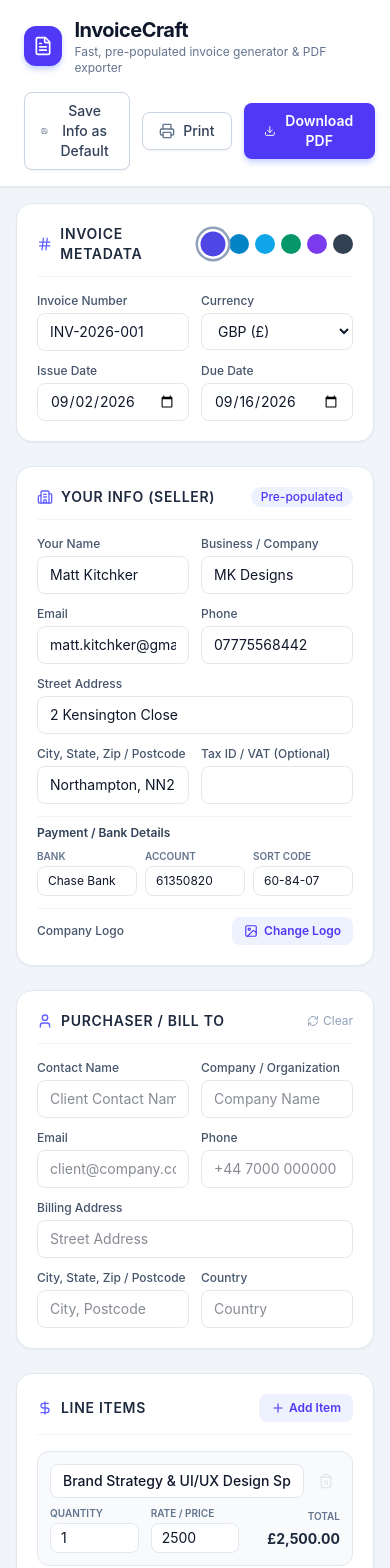
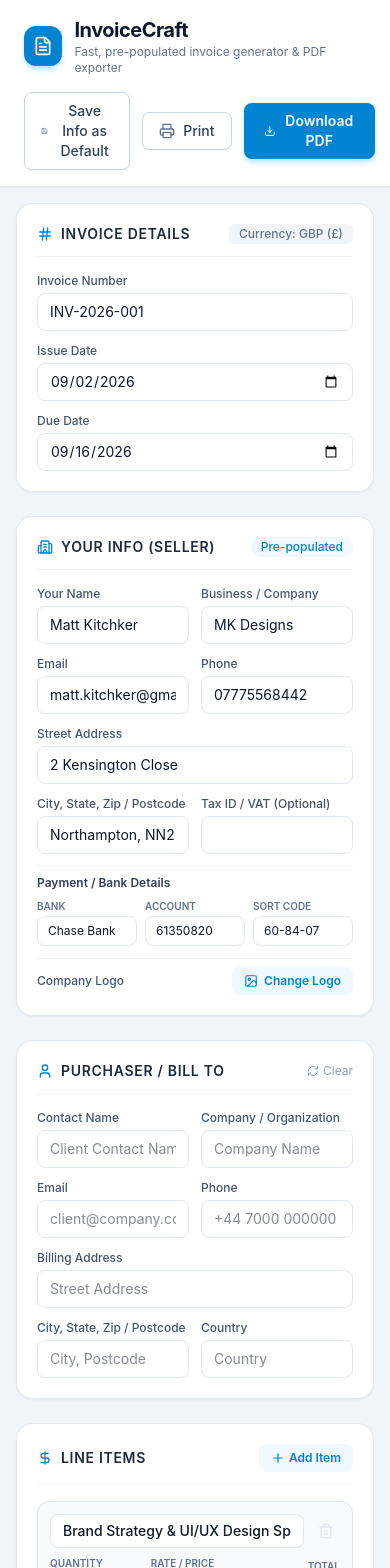
Before and after one commit to kitchyk00/invoice, a React (Vite) app: page / in a window 390 px wide. Shown: the top 1568 px of the page. Built offline with nearby package versions, Linux system fonts and the light colour scheme.

Commit message:
Set brand blue (#0284c7) as default, remove color picker, lock currency to GBP (£)

```diff
--- a/src/App.tsx
+++ b/src/App.tsx
@@ -36,23 +36,7 @@ const DEFAULT_CLIENT: ClientInfo = {
   country: ''
 };
 
-const CURRENCIES = [
-  { code: 'GBP', symbol: '£', label: 'GBP (£)' },
-  { code: 'USD', symbol: '$', label: 'USD ($)' },
-  { code: 'EUR', symbol: '€', label: 'EUR (€)' },
-  { code: 'CAD', symbol: 'CA$', label: 'CAD (CA$)' },
-  { code: 'AUD', symbol: 'A$', label: 'AUD (A$)' },
-  { code: 'JPY', symbol: '¥', label: 'JPY (¥)' },
-];
-
-const ACCENT_COLORS = [
-  { name: 'Indigo', value: '#4f46e5' },
-  { name: 'Blue', value: '#0284c7' },
-  { name: 'Sky', value: '#0ea5e9' },
-  { name: 'Emerald', value: '#059669' },
-  { name: 'Violet', value: '#7c3aed' },
-  { name: 'Slate', value: '#334155' },
-];
+const BRAND_ACCENT_COLOR = '#0284c7';
 
 export default function App() {
   const [savedSuccess, setSavedSuccess] = useState(false);
@@ -80,10 +64,6 @@ export default function App() {
     return DEFAULT_SELLER;
   };
 
-  const getInitialColor = (): string => {
-    return localStorage.getItem(STORAGE_KEY_COLOR) || '#4f46e5';
-  };
-
   const [invoice, setInvoice] = useState<InvoiceData>({
     invoiceNumber: 'INV-' + new Date().getFullYear() + '-001',
     issueDate: new Date().toISOString().split('T')[0],
@@ -99,7 +79,7 @@ export default function App() {
     discountType: 'percentage',
     notes: 'Thank you for your business! Please feel free to reach out if you have any questions regarding this invoice.',
     terms: 'Payment is due within 14 days of issue date.',
-    accentColor: getInitialColor()
+    accentColor: BRAND_ACCENT_COLOR
   });
 
   // Calculate totals
@@ -212,7 +192,7 @@ export default function App() {
       <header className="bg-white border-b border-slate-200 sticky top-0 z-30 px-6 py-4 shadow-xs">
         <div className="max-w-7xl mx-auto flex flex-wrap items-center justify-between gap-4">
           <div className="flex items-center gap-3">
-            <div className="w-10 h-10 rounded-xl bg-indigo-600 flex items-center justify-center text-white shadow-md shadow-indigo-200">
+            <div className="w-10 h-10 rounded-xl bg-sky-600 flex items-center justify-center text-white shadow-md shadow-sky-200">
               <FileText className="w-5 h-5" />
             </div>
             <div>
@@ -251,7 +231,7 @@ export default function App() {
             <button
               onClick={handleExportPDF}
               disabled={isExporting}
-              className="inline-flex items-center gap-2 px-5 py-2 text-sm font-semibold text-white bg-indigo-600 rounded-lg hover:bg-indigo-700 active:bg-indigo-800 transition shadow-md shadow-indigo-200 disabled:opacity-50 cursor-pointer"
+              className="inline-flex items-center gap-2 px-5 py-2 text-sm font-semibold text-white bg-sky-600 rounded-lg hover:bg-sky-700 active:bg-sky-800 transition shadow-md shadow-sky-200 disabled:opacity-50 cursor-pointer"
             >
               <Download className="w-4 h-4" />
               <span>{isExporting ? 'Generating PDF...' : 'Download PDF'}</span>
@@ -266,47 +246,24 @@ export default function App() {
         {/* LEFT COLUMN: Editor Form */}
         <div className="lg:col-span-5 space-y-6">
 
-          {/* Section 1: Invoice Meta & Customization */}
+          {/* Section 1: Invoice Meta */}
           <div className="bg-white p-5 rounded-2xl border border-slate-200 shadow-xs space-y-4">
             <div className="flex items-center justify-between border-b border-slate-100 pb-3">
               <h2 className="text-sm font-semibold text-slate-800 flex items-center gap-2 uppercase tracking-wider">
-                <Hash className="w-4 h-4 text-indigo-500" /> Invoice Metadata
+                <Hash className="w-4 h-4 text-sky-600" /> Invoice Details
               </h2>
-              {/* Color Accents */}
-              <div className="flex items-center gap-1.5">
-                {ACCENT_COLORS.map(c => (
-                  <button
-                    key={c.value}
-                    onClick={() => setInvoice({ ...invoice, accentColor: c.value })}
-                    className={`w-5 h-5 rounded-full transition-transform cursor-pointer ${invoice.accentColor === c.value ? 'scale-125 ring-2 ring-offset-2 ring-slate-400' : 'hover:scale-110'}`}
-                    style={{ backgroundColor: c.value }}
-                    title={c.name}
-                  />
-                ))}
-              </div>
+              <span className="text-xs text-slate-500 font-medium bg-slate-100 px-2.5 py-0.5 rounded-md">Currency: GBP (£)</span>
             </div>
 
-            <div className="grid grid-cols-2 gap-3">
+            <div className="grid grid-cols-1 md:grid-cols-3 gap-3">
               <div>
                 <label className="block text-xs font-medium text-slate-600 mb-1">Invoice Number</label>
                 <input
                   type="text"
                   value={invoice.invoiceNumber}
                   onChange={e => setInvoice({ ...invoice, invoiceNumber: e.target.value })}
-                  className="w-full px-3 py-2 text-sm border border-slate-200 rounded-lg focus:ring-2 focus:ring-indigo-500 focus:outline-none"
+                  className="w-full px-3 py-2 text-sm border border-slate-200 rounded-lg focus:ring-2 focus:ring-sky-500 focus:outline-none"
                 />
-              </div>
-              <div>
-                <label className="block text-xs font-medium text-slate-600 mb-1">Currency</label>
-                <select
-                  value={invoice.currency}
-                  onChange={e => setInvoice({ ...invoice, currency: e.target.value })}
-                  className="w-full px-3 py-2 text-sm border border-slate-200 rounded-lg focus:ring-2 focus:ring-indigo-500 focus:outline-none bg-white"
-                >
-                  {CURRENCIES.map(c => (
-                    <option key={c.code} value={c.symbol}>{c.label}</option>
-                  ))}
-                </select>
               </div>
 
               <div>
@@ -315,7 +272,7 @@ export default function App() {
                   type="date"
                   value={invoice.issueDate}
                   onChange={e => setInvoice({ ...invoice, issueDate: e.target.value })}
-                  className="w-full px-3 py-2 text-sm border border-slate-200 rounded-lg focus:ring-2 focus:ring-indigo-500 focus:outline-none"
+                  className="w-full px-3 py-2 text-sm border border-slate-200 rounded-lg focus:ring-2 focus:ring-sky-500 focus:outline-none"
                 />
               </div>
               <div>
@@ -324,7 +281,7 @@ export default function App() {
                   type="date"
                   value={invoice.dueDate}
                   onChange={e => setInvoice({ ...invoice, dueDate: e.target.value })}
-                  className="w-full px-3 py-2 text-sm border border-slate-200 rounded-lg focus:ring-2 focus:ring-indigo-500 focus:outline-none"
+                  className="w-full px-3 py-2 text-sm border border-slate-200 rounded-lg focus:ring-2 focus:ring-sky-500 focus:outline-none"
                 />
               </div>
             </div>
@@ -334,9 +291,9 @@ export default function App() {
           <div className="bg-white p-5 rounded-2xl border border-slate-200 shadow-xs space-y-4">
             <div className="flex items-center justify-between border-b border-slate-100 pb-3">
               <h2 className="text-sm font-semibold text-slate-800 flex items-center gap-2 uppercase tracking-wider">
-                <Building2 className="w-4 h-4 text-indigo-500" /> Your Info (Seller)
+                <Building2 className="w-4 h-4 text-sky-600" /> Your Info (Seller)
               </h2>
-              <span className="text-xs text-indigo-600 bg-indigo-50 px-2.5 py-0.5 rounded-full font-medium">Pre-populated</span>
+              <span className="text-xs text-sky-600 bg-sky-50 px-2.5 py-0.5 rounded-full font-medium">Pre-populated</span>
             </div>
 
             <div className="space-y-3">
@@ -347,7 +304,7 @@ export default function App() {
                     type="text"
                     value={invoice.seller.name}
                     onChange={e => setInvoice({ ...invoice, seller: { ...invoice.seller, name: e.target.value } })}
-                    className="w-full px-3 py-2 text-sm border border-slate-200 rounded-lg focus:ring-2 focus:ring-indigo-500 focus:outline-none"
+                    className="w-full px-3 py-2 text-sm border border-slate-200 rounded-lg focus:ring-2 focus:ring-sky-500 focus:outline-none"
                   />
                 </div>
                 <div>
@@ -356,7 +313,7 @@ export default function App() {
                     type="text"
                     value={invoice.seller.businessName}
                     onChange={e => setInvoice({ ...invoice, seller: { ...invoice.seller, businessName: e.target.value } })}
-                    className="w-full px-3 py-2 text-sm border border-slate-200 rounded-lg focus:ring-2 focus:ring-indigo-500 focus:outline-none"
+                    className="w-full px-3 py-2 text-sm border border-slate-200 rounded-lg focus:ring-2 focus:ring-sky-500 focus:outline-none"
                   />
                 </div>
               </div>
@@ -368,7 +325,7 @@ export default function App() {
                     type="email"
                     value={invoice.seller.email}
                     onChange={e => setInvoice({ ...invoice, seller: { ...invoice.seller, email: e.target.value } })}
-                    className="w-full px-3 py-2 text-sm border border-slate-200 rounded-lg focus:ring-2 focus:ring-indigo-500 focus:outline-none"
+                    className="w-full px-3 py-2 text-sm border border-slate-200 rounded-lg focus:ring-2 focus:ring-sky-500 focus:outline-none"
                   />
                 </div>
                 <div>
@@ -377,7 +334,7 @@ export default function App() {
                     type="text"
                     value={invoice.seller.phone}
                     onChange={e => setInvoice({ ...invoice, seller: { ...invoice.seller, phone: e.target.value } })}
-                    className="w-full px-3 py-2 text-sm border border-slate-200 rounded-lg focus:ring-2 focus:ring-indigo-500 focus:outline-none"
+                    className="w-full px-3 py-2 text-sm border border-slate-200 rounded-lg focus:ring-2 focus:ring-sky-500 focus:outline-none"
                   />
                 </div>
               </div>
@@ -388,7 +345,7 @@ export default function App() {
                   type="text"
                   value={invoice.seller.address}
                   onChange={e => setInvoice({ ...invoice, seller: { ...invoice.seller, address: e.target.value } })}
-                  className="w-full px-3 py-2 text-sm border border-slate-200 rounded-lg focus:ring-2 focus:ring-indigo-500 focus:outline-none"
+                  className="w-full px-3 py-2 text-sm border border-slate-200 rounded-lg focus:ring-2 focus:ring-sky-500 focus:outline-none"
                 />
               </div>
 
@@ -399,7 +356,7 @@ export default function App() {
                     type="text"
                     value={invoice.seller.cityStateZip}
                     onChange={e => setInvoice({ ...invoice, seller: { ...invoice.seller, cityStateZip: e.target.value } })}
-                    className="w-full px-3 py-2 text-sm border border-slate-200 rounded-lg focus:ring-2 focus:ring-indigo-500 focus:outline-none"
+                    className="w-full px-3 py-2 text-sm border border-slate-200 rounded-lg focus:ring-2 focus:ring-sky-500 focus:outline-none"
                   />
                 </div>
                 <div>
@@ -408,7 +365,7 @@ export default function App() {
                     type="text"
                     value={invoice.seller.taxId}
                     onChange={e => setInvoice({ ...invoice, seller: { ...invoice.seller, taxId: e.target.value } })}
-                    className="w-full px-3 py-2 text-sm border border-slate-200 rounded-lg focus:ring-2 focus:ring-indigo-500 focus:outline-none"
+                    className="w-full px-3 py-2 text-sm border border-slate-200 rounded-lg focus:ring-2 focus:ring-sky-500 focus:outline-none"
                   />
                 </div>
               </div>
@@ -424,7 +381,7 @@ export default function App() {
                       placeholder="Bank Name"
                       value={invoice.seller.bankName}
                       onChange={e => setInvoice({ ...invoice, seller: { ...invoice.seller, bankName: e.target.value } })}
-                      className="w-full px-2.5 py-1.5 text-xs border border-slate-200 rounded-lg focus:ring-2 focus:ring-indigo-500 focus:outline-none"
+                      className="w-full px-2.5 py-1.5 text-xs border border-slate-200 rounded-lg focus:ring-2 focus:ring-sky-500 focus:outline-none"
                     />
                   </div>
                   <div>
@@ -434,7 +391,7 @@ export default function App() {
                       placeholder="Account Number"
                       value={invoice.seller.accountNumber}
                       onChange={e => setInvoice({ ...invoice, seller: { ...invoice.seller, accountNumber: e.target.value } })}
-                      className="w-full px-2.5 py-1.5 text-xs border border-slate-200 rounded-lg focus:ring-2 focus:ring-indigo-500 focus:outline-none"
+                      className="w-full px-2.5 py-1.5 text-xs border border-slate-200 rounded-lg focus:ring-2 focus:ring-sky-500 focus:outline-none"
                     />
                   </div>
                   <div>
@@ -444,7 +401,7 @@ export default function App() {
                       placeholder="Sort Code"
                       value={invoice.seller.sortCode}
                       onChange={e => setInvoice({ ...invoice, seller: { ...invoice.seller, sortCode: e.target.value } })}
-                      className="w-full px-2.5 py-1.5 text-xs border border-slate-200 rounded-lg focus:ring-2 focus:ring-indigo-500 focus:outline-none"
+                      className="w-full px-2.5 py-1.5 text-xs border border-slate-200 rounded-lg focus:ring-2 focus:ring-sky-500 focus:outline-none"
                     />
                   </div>
                 </div>
@@ -453,7 +410,7 @@ export default function App() {
               {/* Logo upload */}
               <div className="pt-2 border-t border-slate-100 flex items-center justify-between">
                 <span className="text-xs font-medium text-slate-600">Company Logo</span>
-                <label className="cursor-pointer inline-flex items-center gap-1.5 text-xs font-semibold text-indigo-600 hover:text-indigo-700 bg-indigo-50 hover:bg-indigo-100 px-3 py-1.5 rounded-lg transition">
+                <label className="cursor-pointer inline-flex items-center gap-1.5 text-xs font-semibold text-sky-600 hover:text-sky-700 bg-sky-50 hover:bg-sky-100 px-3 py-1.5 rounded-lg transition">
                   <ImageIcon className="w-3.5 h-3.5" />
                   {invoice.seller.logoUrl ? 'Change Logo' : 'Upload Logo'}
                   <input type="file" accept="image/*" onChange={handleLogoUpload} className="hidden" />
@@ -466,7 +423,7 @@ export default function App() {
           <div className="bg-white p-5 rounded-2xl border border-slate-200 shadow-xs space-y-4">
             <div className="flex items-center justify-between border-b border-slate-100 pb-3">
               <h2 className="text-sm font-semibold text-slate-800 flex items-center gap-2 uppercase tracking-wider">
-                <User className="w-4 h-4 text-indigo-500" /> Purchaser / Bill To
+                <User className="w-4 h-4 text-sky-600" /> Purchaser / Bill To
               </h2>
               <button
                 onClick={handleResetClient}
@@ -486,7 +443,7 @@ export default function App() {
                     placeholder="Client Contact Name"
                     value={invoice.client.name}
                     onChange={e => setInvoice({ ...invoice, client: { ...invoice.client, name: e.target.value } })}
-                    className="w-full px-3 py-2 text-sm border border-slate-200 rounded-lg focus:ring-2 focus:ring-indigo-500 focus:outline-none"
+                    className="w-full px-3 py-2 text-sm border border-slate-200 rounded-lg focus:ring-2 focus:ring-sky-500 focus:outline-none"
                   />
                 </div>
                 <div>
@@ -496,7 +453,7 @@ export default function App() {
                     placeholder="Company Name"
                     value={invoice.client.company}
                     onChange={e => setInvoice({ ...invoice, client: { ...invoice.client, company: e.target.value } })}
-                    className="w-full px-3 py-2 text-sm border border-slate-200 rounded-lg focus:ring-2 focus:ring-indigo-500 focus:outline-none"
+                    className="w-full px-3 py-2 text-sm border border-slate-200 rounded-lg focus:ring-2 focus:ring-sky-500 focus:outline-none"
                   />
                 </div>
               </div>
@@ -509,7 +466,7 @@ export default function App() {
                     placeholder="client@company.com"
                     value={invoice.client.email}
                     onChange={e => setInvoice({ ...invoice, client: { ...invoice.client, email: e.target.value } })}
-                    className="w-full px-3 py-2 text-sm border border-slate-200 rounded-lg focus:ring-2 focus:ring-indigo-500 focus:outline-none"
+                    className="w-full px-3 py-2 text-sm border border-slate-200 rounded-lg focus:ring-2 focus:ring-sky-500 focus:outline-none"
                   />
                 </div>
                 <div>
@@ -519,7 +476,7 @@ export default function App() {
                     placeholder="+44 7000 000000"
                     value={invoice.client.phone}
                     onChange={e => setInvoice({ ...invoice, client: { ...invoice.client, phone: e.target.value } })}
-                    className="w-full px-3 py-2 text-sm border border-slate-200 rounded-lg focus:ring-2 focus:ring-indigo-500 focus:outline-none"
+                    className="w-full px-3 py-2 text-sm border border-slate-200 rounded-lg focus:ring-2 focus:ring-sky-500 focus:outline-none"
                   />
                 </div>
               </div>
@@ -531,7 +488,7 @@ export default function App() {
                   placeholder="Street Address"
                   value={invoice.client.address}
                   onChange={e => setInvoice({ ...invoice, client: { ...invoice.client, address: e.target.value } })}
-                  className="w-full px-3 py-2 text-sm border border-slate-200 rounded-lg focus:ring-2 focus:ring-indigo-500 focus:outline-none"
+                  className="w-full px-3 py-2 text-sm border border-slate-200 rounded-lg focus:ring-2 focus:ring-sky-500 focus:outline-none"
                 />
               </div>
 
@@ -543,7 +500,7 @@ export default function App() {
                     placeholder="City, Postcode"
                     value={invoice.client.cityStateZip}
                     onChange={e => setInvoice({ ...invoice, client: { ...invoice.client, cityStateZip: e.target.value } })}
-                    className="w-full px-3 py-2 text-sm border border-slate-200 rounded-lg focus:ring-2 focus:ring-indigo-500 focus:outline-none"
+                    className="w-full px-3 py-2 text-sm border border-slate-200 rounded-lg focus:ring-2 focus:ring-sky-500 focus:outline-none"
                   />
                 </div>
                 <div>
@@ -553,7 +510,7 @@ export default function App() {
                     placeholder="Country"
                     value={invoice.client.country}
                     onChange={e => setInvoice({ ...invoice, client: { ...invoice.client, country: e.target.value } })}
-                    className="w-full px-3 py-2 text-sm border border-slate-200 rounded-lg focus:ring-2 focus:ring-indigo-500 focus:outline-none"
+                    className="w-full px-3 py-2 text-sm border border-slate-200 rounded-lg focus:ring-2 focus:ring-sky-500 focus:outline-none"
                   />
                 </div>
               </div>
@@ -564,11 +521,11 @@ export default function App() {
           <div className="bg-white p-5 rounded-2xl border border-slate-200 shadow-xs space-y-4">
             <div className="flex items-center justify-between border-b border-slate-100 pb-3">
               <h2 className="text-sm font-semibold text-slate-800 flex items-center gap-2 uppercase tracking-wider">
-                <DollarSign className="w-4 h-4 text-indigo-500" /> Line Items
+                <DollarSign className="w-4 h-4 text-sky-600" /> Line Items
               </h2>
               <button
                 onClick={handleAddItem}
-                className="inline-flex items-center gap-1 text-xs font-semibold text-indigo-600 hover:text-indigo-700 bg-indigo-50 hover:bg-indigo-100 px-3 py-1.5 rounded-lg transition cursor-pointer"
+                className="inline-flex items-center gap-1 text-xs font-semibold text-sky-600 hover:text-sky-700 bg-sky-50 hover:bg-sky-100 px-3 py-1.5 rounded-lg transition cursor-pointer"
               >
                 <Plus className="w-3.5 h-3.5" /> Add Item
               </button>
@@ -583,7 +540,7 @@ export default function App() {
                       placeholder="Item description or service details..."
                       value={item.description}
                       onChange={e => handleUpdateItem(item.id, 'description', e.target.value)}
-                      className="flex-1 px-3 py-1.5 text-sm bg-white border border-slate-200 rounded-lg focus:ring-2 focus:ring-indigo-500 focus:outline-none font-medium"
+                      className="flex-1 px-3 py-1.5 text-sm bg-white border border-slate-200 rounded-lg focus:ring-2 focus:ring-sky-500 focus:outline-none font-medium"
                     />
                     <button
                       onClick={() => handleRemoveItem(item.id)}
@@ -604,7 +561,7 @@ export default function App() {
                         step="any"
                         value={item.quantity}
                         onChange={e => handleUpdateItem(item.id, 'quantity', parseFloat(e.target.value) || 0)}
-                        className="w-full px-2.5 py-1 text-sm bg-white border border-slate-200 rounded-lg focus:ring-2 focus:ring-indigo-500 focus:outline-none"
+                        className="w-full px-2.5 py-1 text-sm bg-white border border-slate-200 rounded-lg focus:ring-2 focus:ring-sky-500 focus:outline-none"
                       />
                     </div>
                     <div>
@@ -615,7 +572,7 @@ export default function App() {
                         step="any"
                         value={item.rate}
                         onChange={e => handleUpdateItem(item.id, 'rate', parseFloat(e.target.value) || 0)}
-                        className="w-full px-2.5 py-1 text-sm bg-white border border-slate-200 rounded-lg focus:ring-2 focus:ring-indigo-500 focus:outline-none"
+                        className="w-full px-2.5 py-1 text-sm bg-white border border-slate-200 rounded-lg focus:ring-2 focus:ring-sky-500 focus:outline-none"
                       />
                     </div>
                     <div className="text-right">
@@ -639,7 +596,7 @@ export default function App() {
                   step="0.1"
                   value={invoice.taxRate}
                   onChange={e => setInvoice({ ...invoice, taxRate: parseFloat(e.target.value) || 0 })}
-                  className="w-full px-3 py-1.5 text-sm border border-slate-200 rounded-lg focus:ring-2 focus:ring-indigo-500 focus:outline-none"
+                  className="w-full px-3 py-1.5 text-sm border border-slate-200 rounded-lg focus:ring-2 focus:ring-sky-500 focus:outline-none"
                 />
               </div>
               <div>
@@ -650,7 +607,7 @@ export default function App() {
                   step="0.1"
                   value={invoice.discount}
                   onChange={e => setInvoice({ ...invoice, discount: parseFloat(e.target.value) || 0 })}
-                  className="w-full px-3 py-1.5 text-sm border border-slate-200 rounded-lg focus:ring-2 focus:ring-indigo-500 focus:outline-none"
+                  className="w-full px-3 py-1.5 text-sm border border-slate-200 rounded-lg focus:ring-2 focus:ring-sky-500 focus:outline-none"
                 />
               </div>
             </div>
@@ -663,7 +620,7 @@ export default function App() {
                   rows={2}
                   value={invoice.notes}
                   onChange={e => setInvoice({ ...invoice, notes: e.target.value })}
-                  className="w-full px-3 py-2 text-xs border border-slate-200 rounded-lg focus:ring-2 focus:ring-indigo-500 focus:outline-none"
+                  className="w-full px-3 py-2 text-xs border border-slate-200 rounded-lg focus:ring-2 focus:ring-sky-500 focus:outline-none"
                 />
               </div>
               <div>
@@ -672,7 +629,7 @@ export default function App() {
                   rows={2}
                   value={invoice.terms}
                   onChange={e => setInvoice({ ...invoice, terms: e.target.value })}
-                  className="w-full px-3 py-2 text-xs border border-slate-200 rounded-lg focus:ring-2 focus:ring-indigo-500 focus:outline-none"
+                  className="w-full px-3 py-2 text-xs border border-slate-200 rounded-lg focus:ring-2 focus:ring-sky-500 focus:outline-none"
                 />
               </div>
             </div>
```
